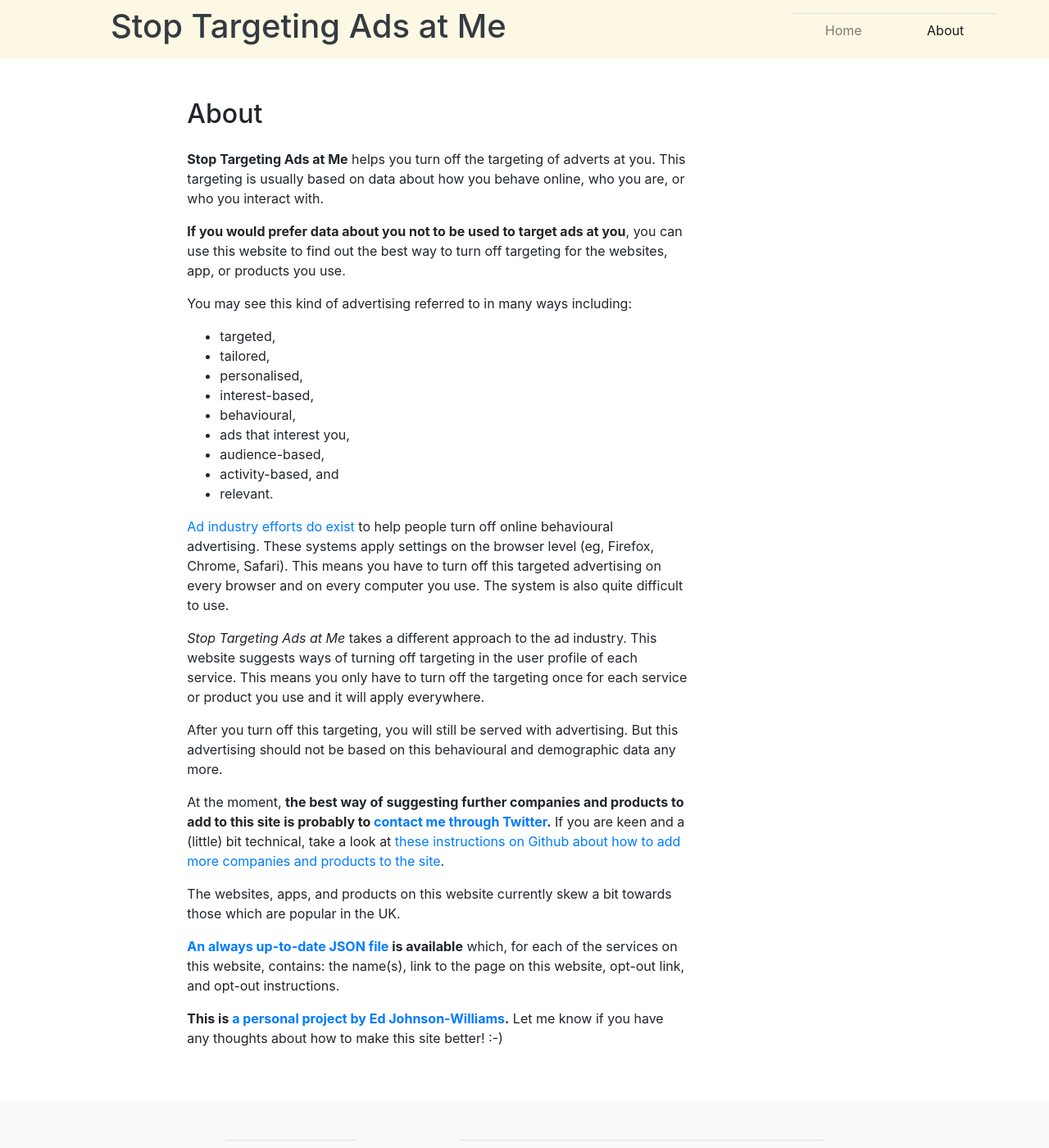
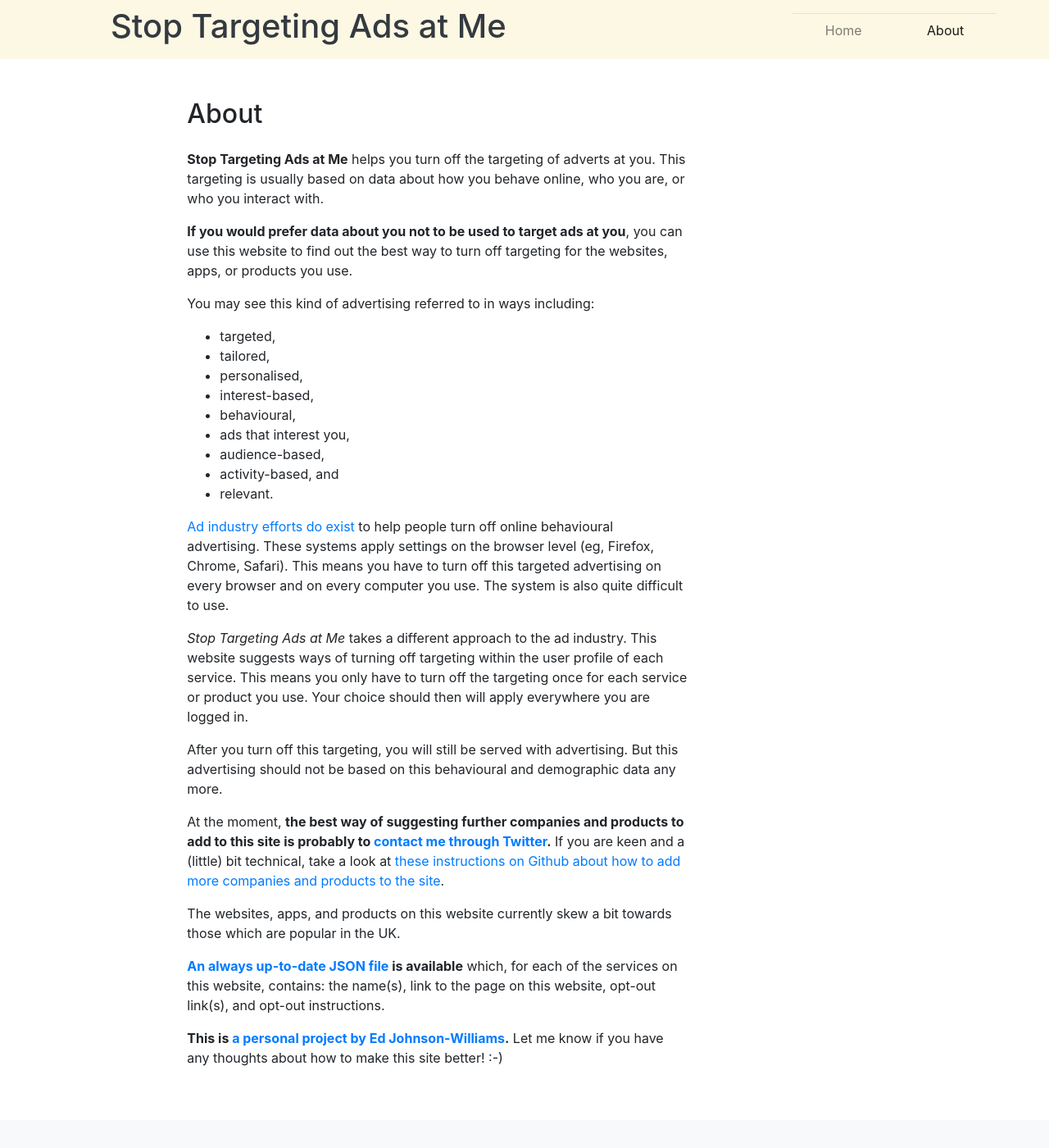
Before and after one commit to edjw/stop-targeting-ads-me, a Jekyll site: the page built from about.md, in a window 1280 px wide and 1400 px high. Shown: the whole window at 82% size. Built offline with Jekyll 4.4.1, drawn with Linux system fonts in a browser that asks for light colours.

```diff
--- a/_includes/footer.html
+++ b/_includes/footer.html
@@ -7,6 +7,8 @@
                 <a href="http://github.com/edjw/stop-targeting-ads-me">Source</a>
                 <br>
                 <a href="https://twitter.com/_edjw">Contact me</a>
+                <br>
+                <a href="/credits">Credits</a>
             </div>
             <div class="col-10 col-sm-5 offset-sm-1">
                 <hr>
--- a/about.md
+++ b/about.md
@@ -8,9 +8,9 @@ permalink: /about/
 
 **Stop Targeting Ads at Me** helps you turn off the targeting of adverts at you. This targeting is usually based on data about how you behave online, who you are, or who you interact with.
 
-**If you would prefer data about you not to be used to target ads at you**, you can use this website to find out the best way to turn off targeting for the websites, app, or products you use.
+**If you would prefer data about you not to be used to target ads at you**, you can use this website to find out the best way to turn off targeting for the websites, apps, or products you use.
 
-You may see this kind of advertising referred to in many ways including:
+You may see this kind of advertising referred to in ways including:
 
 - targeted,
 - tailored,
@@ -24,7 +24,7 @@ You may see this kind of advertising referred to in many ways including:
 
 [Ad industry efforts do exist](http://www.youronlinechoices.com/uk/your-ad-choices) to help people turn off online behavioural advertising. These systems apply settings on the browser level (eg, Firefox, Chrome, Safari). This means you have to turn off this targeted advertising on every browser and on every computer you use. The system is also quite difficult to use.
 
-*Stop Targeting Ads at Me* takes a different approach to the ad industry. This website suggests ways of turning off targeting in the user profile of each service. This means you only have to turn off the targeting once for each service or product you use and it will apply everywhere.
+*Stop Targeting Ads at Me* takes a different approach to the ad industry. This website suggests ways of turning off targeting within the user profile of each service. This means you only have to turn off the targeting once for each service or product you use. Your choice should then will apply everywhere you are logged in.
 
 After you turn off this targeting, you will still be served with advertising. But this advertising should not be based on this behavioural and demographic data any more.
 
@@ -32,6 +32,6 @@ At the moment, **the best way of suggesting further companies and products to ad
 
 The websites, apps, and products on this website currently skew a bit towards those which are popular in the UK.
 
-**[An always up-to-date JSON file](/api/api.json) is available** which, for each of the services on this website, contains: the name(s), link to the page on this website, opt-out link, and opt-out instructions.
+**[An always up-to-date JSON file](/api/api.json) is available** which, for each of the services on this website, contains: the name(s), link to the page on this website, opt-out link(s), and opt-out instructions.
 
 **This is [a personal project by Ed Johnson-Williams](https://twitter.com/_edjw).** Let me know if you have any thoughts about how to make this site better! :-)
```
Also changed, not shown: credits.md (added, +7 -0 lines).
